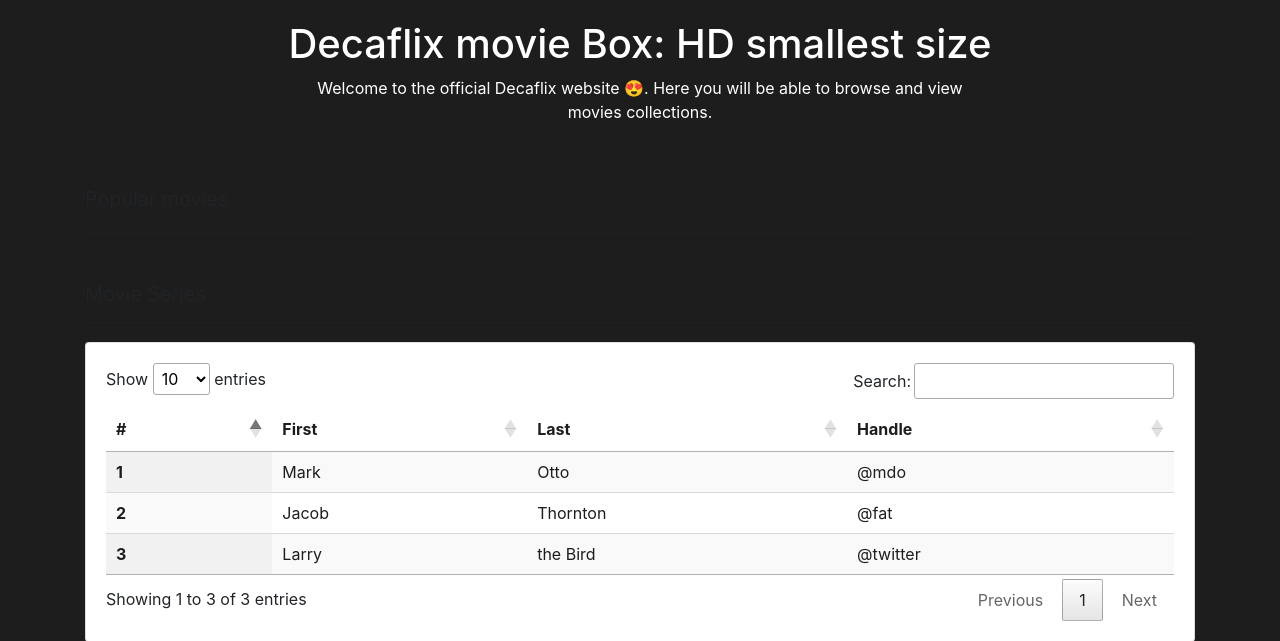
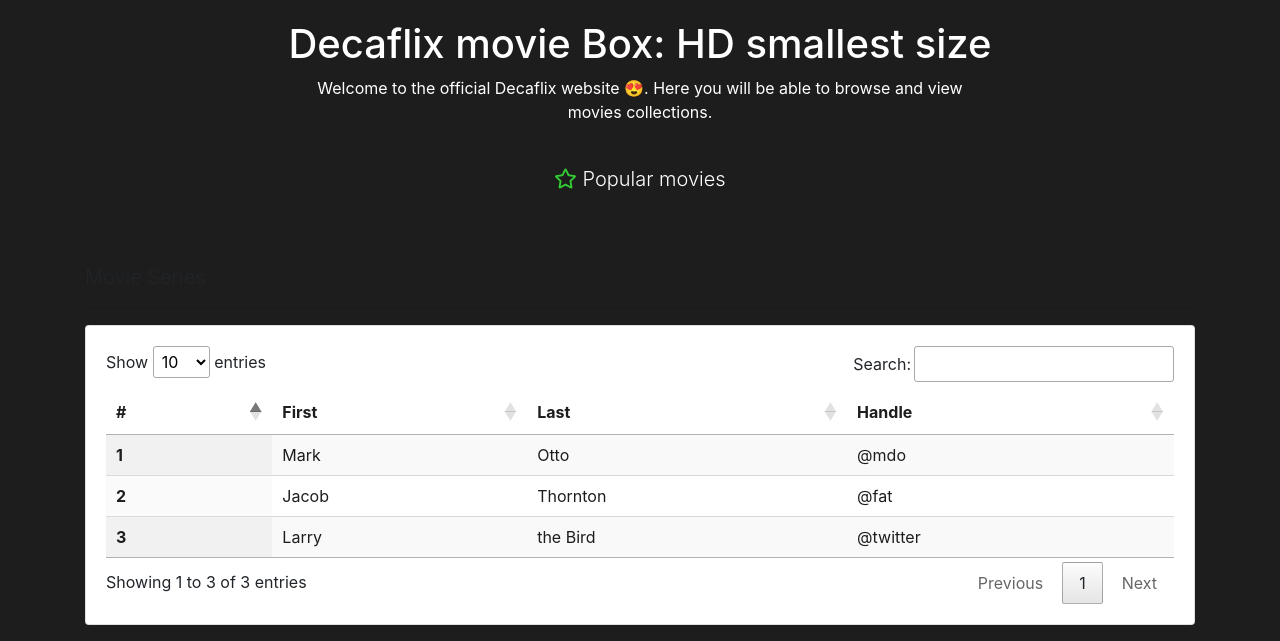
Before and after one commit to cranium44/DecaFlix, a Flask app: page / in a window 1280 px wide. Shown: the part 64-705 px from the top of the page. Run offline with Flask 2, Linux system fonts and the light colour scheme; data that the repository does not hold is empty; parts of the project's set-up code (start-up, migrations or seed data) failed here and were passed over; some libraries are stand-ins or nearby versions.

Commit message:
Modified index.html

```diff
--- a/application.py
+++ b/application.py
@@ -56,7 +56,7 @@ def login():
 
             # Remember which user has logged in
             session["user_id"] = rows[0]["id"]
-            session["username"] = rows[0]["email"]
+            session["name"] = rows[0]["name"]
 
             # Redirect user to home page
             return redirect("/")
@@ -128,7 +128,7 @@ def register():
 
             # Remember which user has logged in
             session["user_id"] = id
-            session["username"] = email
+            session["name"] = name
 
             return redirect("/")
 
--- a/templates/index.html
+++ b/templates/index.html
@@ -17,15 +17,14 @@ style %}
                 </p>
             </div>
         </div>
+        <div class="lead my-4 text-center">
+            <span class="lead"><i class="far fa-star" style="color:  #32CD32;"></i> Popular movies</span>
+        </div>
     </div>
 </section>
 
 <section>
     <div class="container">
-        <div class="lead my-4">
-            <span class="lead">Popular movies</span>
-        </div>
-        <hr />
         <div class="row">
 
 
```
Also changed, not shown: decaflix.db, 1 other file.
